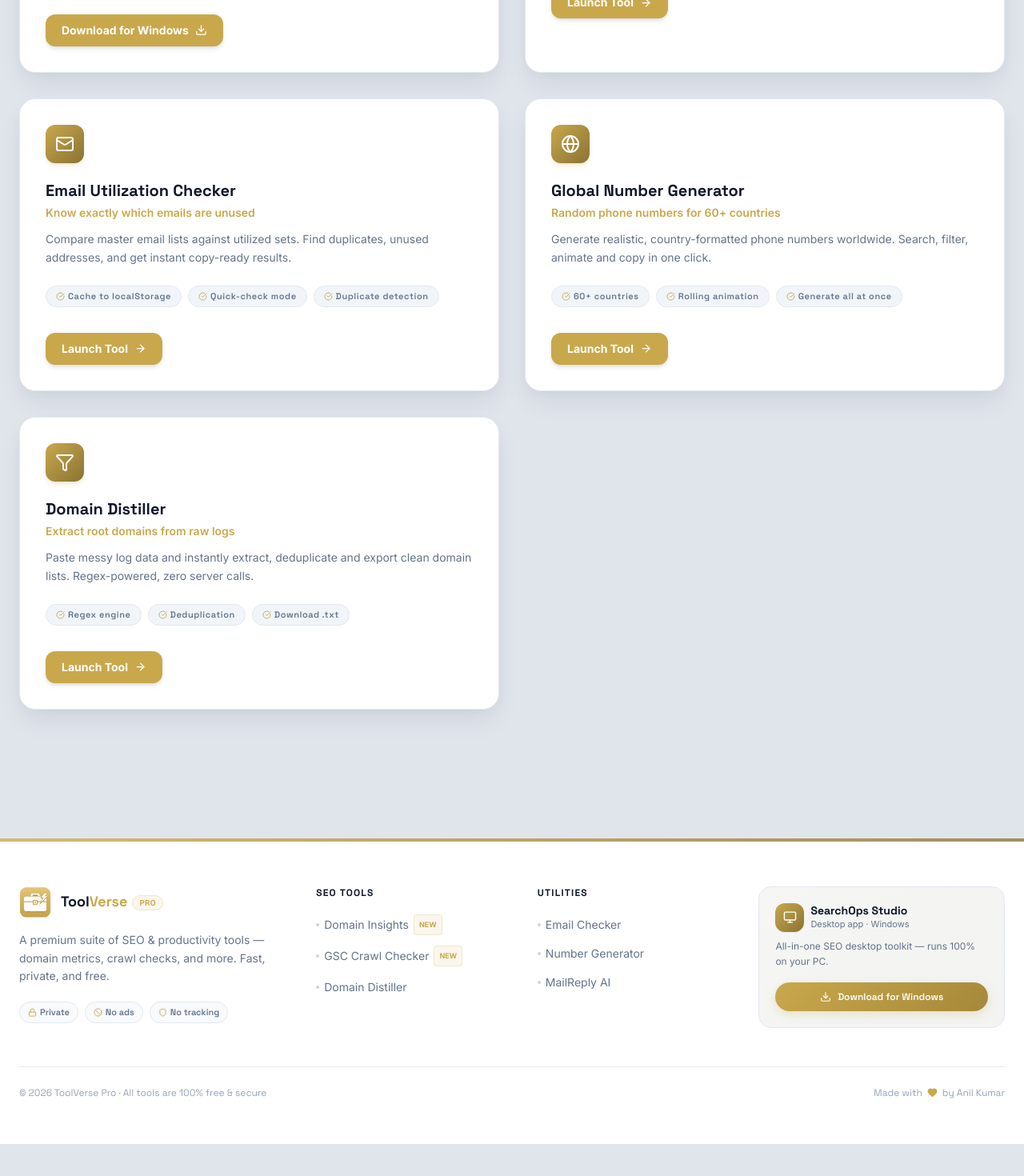
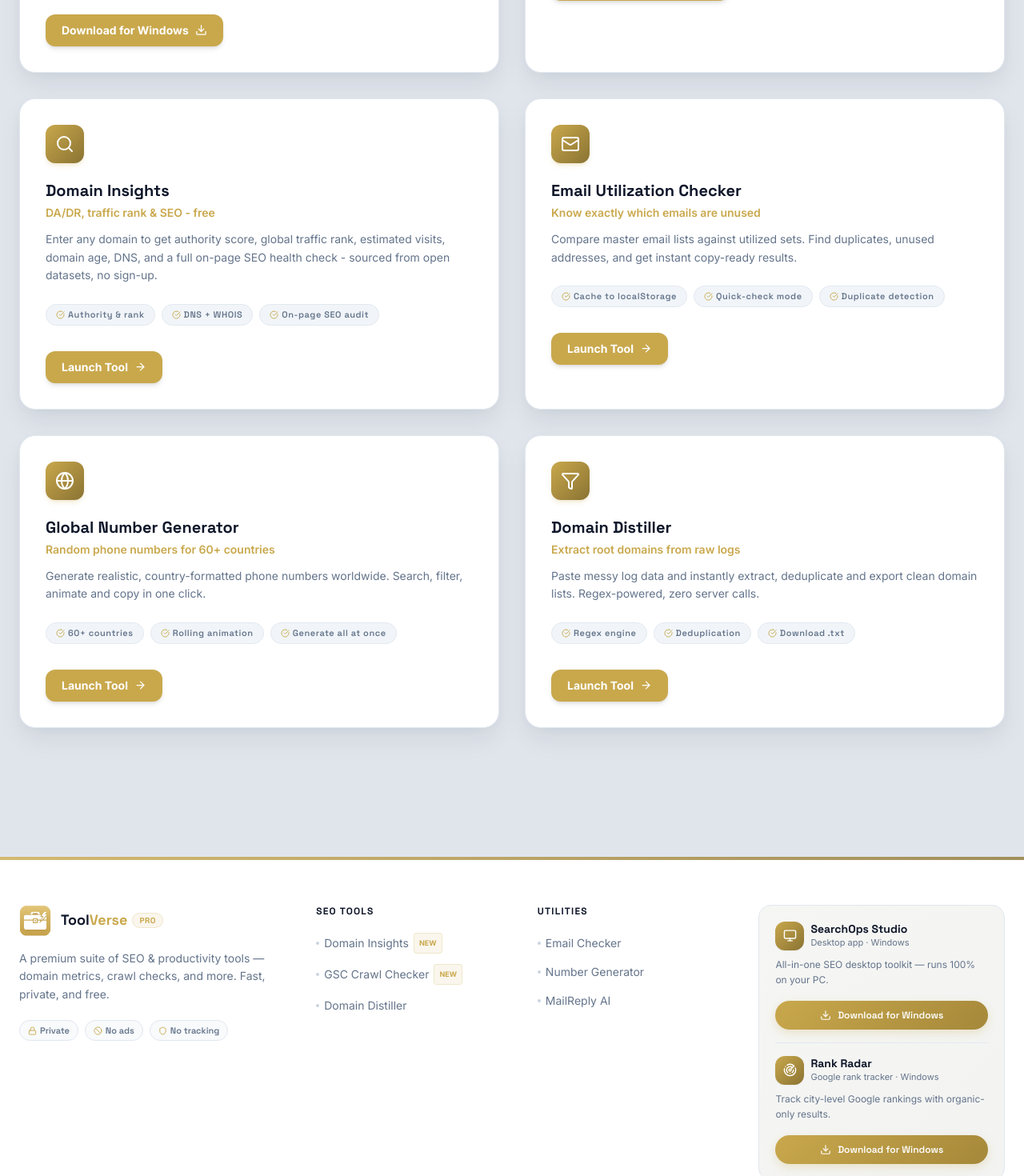
Before and after one commit to anilkumarapexwebcube/ToolVerse, a Next.js app: page / in a window 1280 px wide. Shown: the part 2000-3470 px from the top of the page at 80% size. Before the commit the page ends 3430 px from the top, so only its background shows below. Built offline with nearby package versions, Linux system fonts and the light colour scheme.

Commit message:
Feat: New Tool. Keyword Rank Checker

```diff
--- a/app/layout.tsx
+++ b/app/layout.tsx
@@ -21,7 +21,7 @@ export default function RootLayout({
   children: React.ReactNode;
 }>) {
   return (
-    <html lang="en">
+    <html lang="en" data-scroll-behavior="smooth">
       <head>
         <link rel="preconnect" href="https://fonts.googleapis.com" />
         <link rel="preconnect" href="https://fonts.gstatic.com" crossOrigin="anonymous" />
--- a/app/page.tsx
+++ b/app/page.tsx
@@ -3,12 +3,14 @@ import { motion } from "framer-motion";
 import Link from "next/link";
 import {
   Mail, Globe, Filter, Cpu, ArrowRight, Zap,
-  CheckCircle, Shield, Layers, Star, Link as LinkIcon, Monitor, Search, Bot, Download, CalendarClock
+  CheckCircle, Shield, Layers, Star, Link as LinkIcon, Monitor, Search, Bot, Download, CalendarClock, Radar
 } from "lucide-react";
 
 // SearchOps Studio desktop installer (Dropbox direct download — dl=1 avoids the Dropbox page)
 const SEO_TOOLKIT_EXE_URL =
-  "https://www.dropbox.com/scl/fi/roxfrnovvonqvj5z9cy8z/SearchOps-Studio-Setup-1.2.3.exe?rlkey=98vde78gl9y5ew33tvh2qv4w0&st=qiw3nrzz&dl=0";
+  "https://www.dropbox.com/scl/fi/roxfrnovvonqvj5z9cy8z/SearchOps-Studio-Setup-1.2.3.exe?rlkey=98vde78gl9y5ew33tvh2qv4w0&st=pmg98si2&dl=1";
+const RANK_RADAR_EXE_URL =
+  "https://www.dropbox.com/scl/fi/5sxksq5swpvhm7a14kjr3/RankRadar.exe?rlkey=zjalmw3ljlmxzzvvzehn5mk84&st=tlyzqddk&dl=1";
 
 const tools = [
    {
@@ -42,6 +44,19 @@ const tools = [
     description: "A powerful desktop toolkit for SEO pros — bulk domain metrics, on-page audits, keyword & rank utilities, and reports, all running natively on your PC. Download the installer and run it locally.",
     badge:       "NEW",
     features:    ["Windows .exe installer", "Runs 100% on your PC", "Bulk & batch processing"],
+    comingSoon:  false,
+    download:    true,
+    cta:         "Download for Windows",
+  },
+  {
+    href:        RANK_RADAR_EXE_URL,
+    label:       "New",
+    icon:        <Radar size={24} />,
+    name:        "Rank Radar",
+    tagline:     "Google rank tracker desktop app",
+    description: "Track true Google rankings with city-level positions, personalization off, and organic-only results, exactly as a real searcher sees them.",
+    badge:       "NEW",
+    features:    ["City-level rankings", "Personalization off", "Windows .exe installer"],
     comingSoon:  false,
     download:    true,
     cta:         "Download for Windows",
--- a/components/layout/Footer.tsx
+++ b/components/layout/Footer.tsx
@@ -1,10 +1,12 @@
 "use client";
 import Link from "next/link";
-import { Heart, ArrowUpRight, Download, Shield, Ban, Lock, Monitor } from "lucide-react";
+import { Heart, ArrowUpRight, Download, Shield, Ban, Lock, Monitor, Radar } from "lucide-react";
 import { motion } from "framer-motion";
 
 const SEO_TOOLKIT_EXE_URL =
-  "https://www.dropbox.com/scl/fi/bwpmxs15lqxdio5s9i98l/SEOToolkitPro_Setup.exe?rlkey=rfebq4uud475epz0y8265zoyk&dl=1";
+  "https://www.dropbox.com/scl/fi/roxfrnovvonqvj5z9cy8z/SearchOps-Studio-Setup-1.2.3.exe?rlkey=98vde78gl9y5ew33tvh2qv4w0&st=pmg98si2&dl=1";
+const RANK_RADAR_EXE_URL =
+  "https://www.dropbox.com/scl/fi/5sxksq5swpvhm7a14kjr3/RankRadar.exe?rlkey=zjalmw3ljlmxzzvvzehn5mk84&st=ffek5bay&dl=1";
 
 const columns: {
   title: string;
@@ -70,7 +72,7 @@ export default function Footer() {
               <h4 className="text-xs font-bold uppercase tracking-widest font-grotesk text-theme-text mb-4">{col.title}</h4>
               <ul className="space-y-2.5">
                 {col.links.map((l) => (
-                  <li key={l.href}>
+                  <li key={`${col.title}-${l.href}`}>
                     <Link
                       href={l.href}
                       {...(l.external ? { target: "_blank", rel: "noopener noreferrer" } : {})}
@@ -107,7 +109,6 @@ export default function Footer() {
               </p>
               <motion.a
                 href={SEO_TOOLKIT_EXE_URL}
-                target="_blank"
                 rel="noopener noreferrer"
                 whileHover={{ y: -2 }}
                 whileTap={{ scale: 0.97 }}
@@ -115,6 +116,30 @@ export default function Footer() {
               >
                 <Download size={14} /> Download for Windows
               </motion.a>
+
+              <div className="mt-4 pt-4 border-t border-slate-200">
+                <div className="flex items-center gap-2 mb-2">
+                  <span className="w-9 h-9 rounded-xl flex items-center justify-center bg-gradient-gold text-white shadow-sm">
+                    <Radar size={17} />
+                  </span>
+                  <div>
+                    <div className="text-sm font-bold font-grotesk text-theme-text leading-tight">Rank Radar</div>
+                    <div className="text-[11px] text-theme-muted">Google rank tracker · Windows</div>
+                  </div>
+                </div>
+                <p className="text-xs text-theme-muted leading-relaxed mb-4">
+                  Track city-level Google rankings with organic-only results.
+                </p>
+                <motion.a
+                  href={RANK_RADAR_EXE_URL}
+                  rel="noopener noreferrer"
+                  whileHover={{ y: -2 }}
+                  whileTap={{ scale: 0.97 }}
+                  className="btn-primary w-full px-4 py-2.5 text-xs flex items-center justify-center gap-2"
+                >
+                  <Download size={14} /> Download for Windows
+                </motion.a>
+              </div>
             </div>
           </div>
         </div>
--- a/components/layout/Navbar.tsx
+++ b/components/layout/Navbar.tsx
@@ -2,7 +2,7 @@
 import Link from "next/link";
 import { usePathname } from "next/navigation";
 import { motion } from "framer-motion";
-import { Zap, Menu, X } from "lucide-react";
+import { Menu, X } from "lucide-react";
 import { useState } from "react";
 
 const navLinks = [
```
